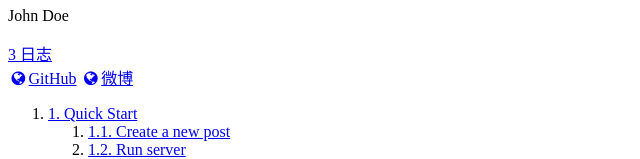
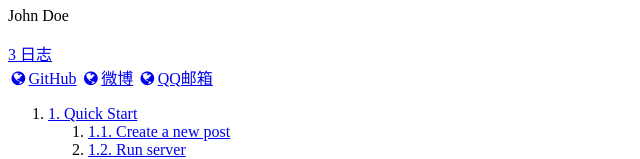
Before and after one commit to Coccccode/Coccccode.github.io, a plain HTML site: page 2018/12/26/hello-world/index.html in a window 1280 px wide. Shown: the part 1556-1715 px from the top of the page, without its empty margins (0-640 px from the left). Drawn offline with Linux system fonts and the light colour scheme.

Commit message:
Site updated: 2018-12-31 21:32:46

```diff
--- a/2018/12/26/hello-world/index.html
+++ b/2018/12/26/hello-world/index.html
@@ -488,6 +488,12 @@
                         <i class="fa fa-fw fa-globe"></i>微博</a>
                   </span>
 
+                  <span class="links-of-author-item">
+                    <a href="978337685@qq.com" target="_blank" title="QQ邮箱">
+
+                        <i class="fa fa-fw fa-globe"></i>QQ邮箱</a>
+                  </span>
+
             </div>
 
 
```
Also changed, not shown: 2018/12/26/你好-Hexo/index.html (+6 -0 lines), 2018/12/31/2016蓝桥杯题解/index.html (+6 -0 lines), about/index.html (+6 -0 lines), archives/2018/12/index.html (+6 -0 lines), archives/2018/index.html (+6 -0 lines), archives/index.html (+6 -0 lines), categories/index.html (+6 -0 lines), index.html (+6 -0 lines), schedule/index.html (+6 -0 lines), tags/index.html (+6 -0 lines).
